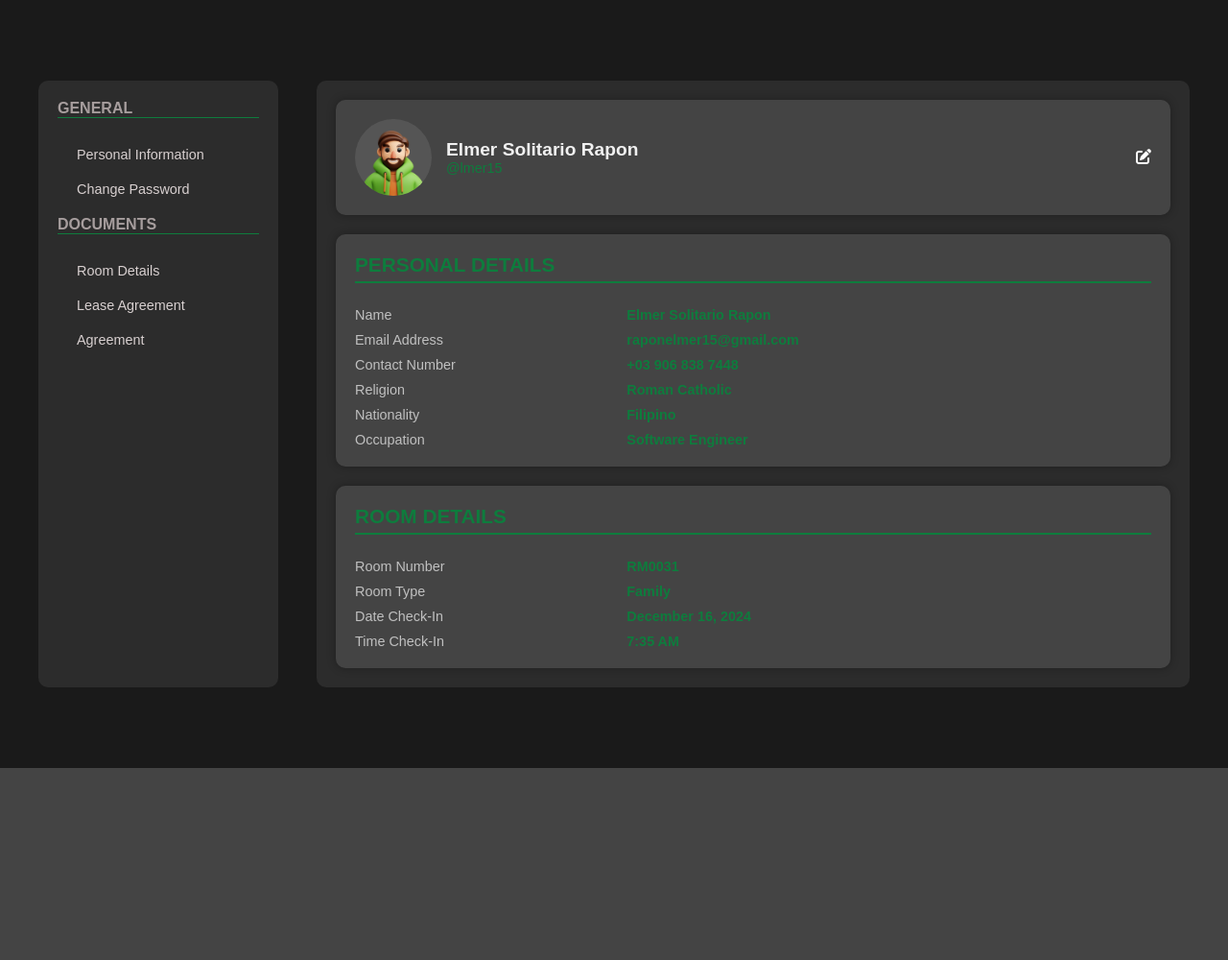
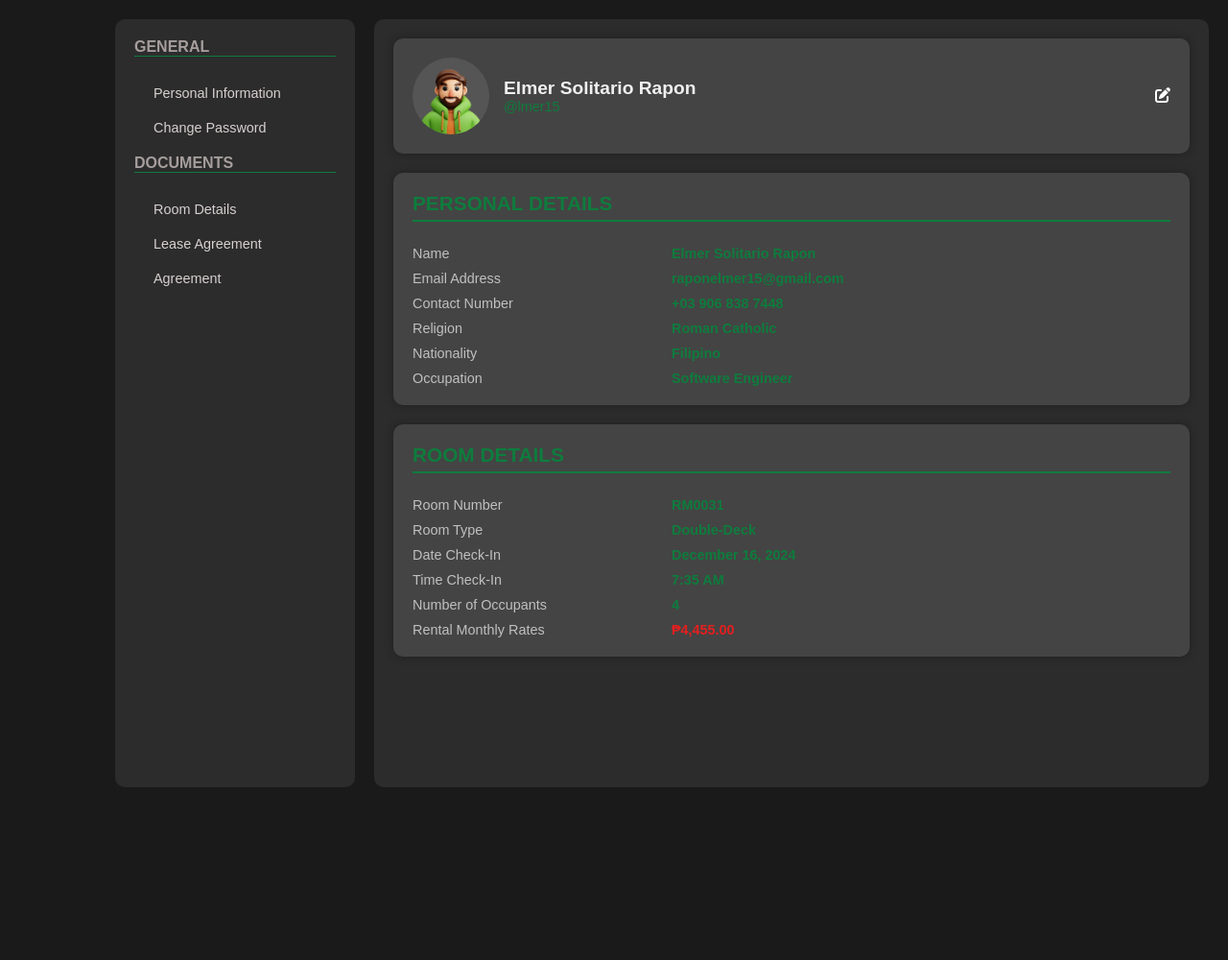
Before and after one commit to lmer15/BHMS, a PHP site: page /tProfile.html in a window 1280 px wide. Shown: the whole page at 96% size. Before the commit the page ends 800 px from the top, so only its background shows below. Run offline with PHP 8.4, Linux system fonts and the light colour scheme.

Commit message:
PHASE 1. UPDATED

```diff
--- a/USER PAGE/tProfile.css
+++ b/USER PAGE/tProfile.css
@@ -7,6 +7,8 @@ body {
     font-family: "Poppins", sans-serif;
     background-color: #1a1a1a;
     color: #f0f0f0;
+    overflow: hidden;
+    height: 100%;
 }
 
 * {
@@ -19,17 +21,17 @@ body {
     display: flex;
     justify-content: center;
     align-items: center;
-    min-height: 100vh;
     padding: 20px;
+    margin-left: 100px;
+    height: 1000px;
 }
 
 .profile-container {
     display: flex;
-    gap: 40px;
-    max-width: 1200px;
+    gap: 20px;
     width: 100%;
     height: 100%;
-    margin: 20px auto;
+;
 }
 
 .navigator {
@@ -40,8 +42,7 @@ body {
     border-radius: 10px;
     width: 250px;
     gap: 20px;
-    max-height: 700px;
-    overflow-y: auto;
+    max-height: 800px;
 }
 
 .navigator a {
@@ -73,8 +74,7 @@ body {
     display: flex;
     flex-direction: column;
     gap: 20px;
-    max-height: 700px;
-    overflow-y: auto;
+    max-height: 800px;
 }
 
 .detpro {
@@ -177,7 +177,7 @@ body {
     top: 0;
     width: 60%;
     height: 100%;
-    overflow: auto;
+    overflow: hidden;
     margin-left: 25%;
     align-items: center;
 }
@@ -270,7 +270,7 @@ body {
     color: #555;
 }
 
-h1, h2 {
+#roomDetails h1, #roomDetails h2 {
     font-size: 24px;
     margin-bottom: 15px;
     color: #007bff;
--- a/USER PAGE/tProfile.html
+++ b/USER PAGE/tProfile.html
@@ -69,13 +69,20 @@
                     <span>RM0031</span>
 
                     <span>Room Type</span>
-                    <span>Family</span>
+                    <span>Double-Deck</span>
 
                     <span>Date Check-In</span>
                     <span>December 16, 2024</span>
 
                     <span>Time Check-In</span>
                     <span>7:35 AM</span>
+
+                    <span>Number of Occupants</span>
+                    <span>4</span>
+
+                    <span>Rental Monthly Rates</span>
+                    <span style="color: rgb(228, 31, 31);">₱4,455.00</span>
+
                 </div>
 
 
```
Also changed, not shown: USER PAGE/styletDashboard.css (+15 -9 lines), USER PAGE/tDashboard.html (+0 -9 lines), USER PAGE/tenant.html (+10 -2 lines).
